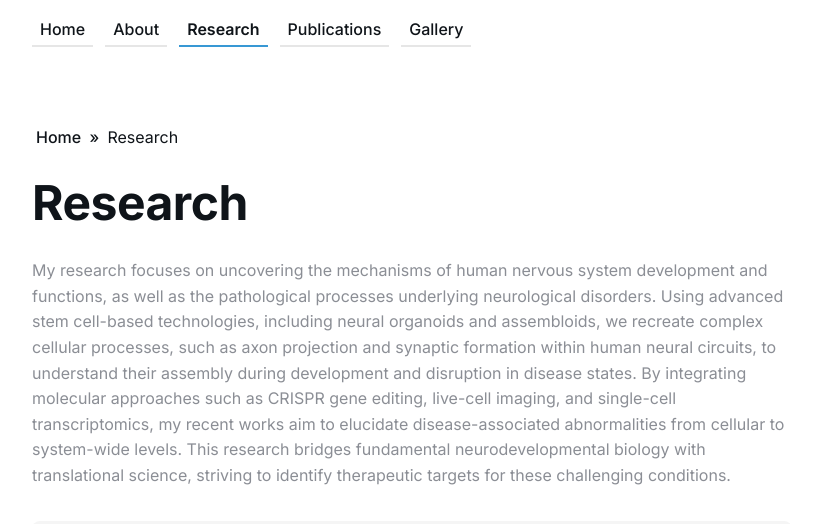
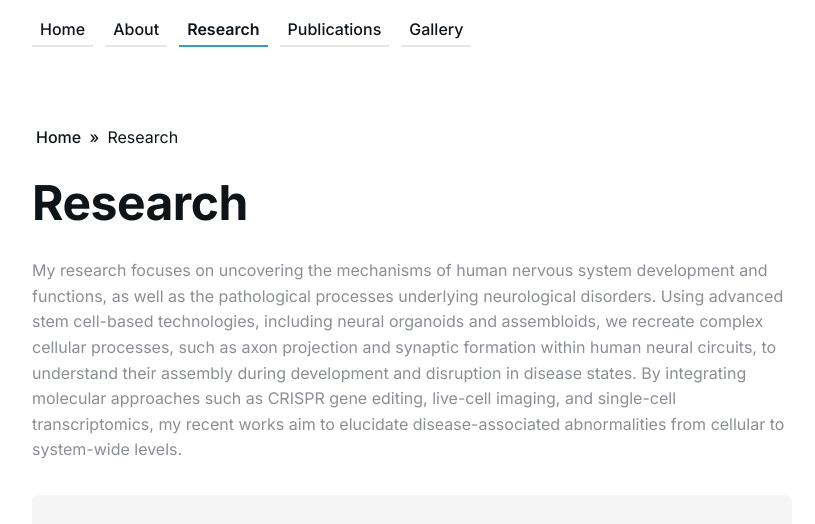
Before and after one commit to ykmiura/ykmiura.github.io, a Jekyll site: the page built from _pages/research.md, in a window 1280 px wide and 900 px high, scrolled down 339 px. Shown: the top 524 px of the window, without its empty margins (228-1043 px from the left). Built offline with Jekyll 4.4.1, drawn with Linux system fonts in a browser that asks for light colours.

Commit message:
Update research.md

```diff
--- a/_pages/research.md
+++ b/_pages/research.md
@@ -1,9 +1,9 @@
 ---
 layout: page
 title: Research
-description: My research focuses on uncovering the mechanisms of human nervous system development and functions, as well as the pathological processes underlying neurological disorders. Using advanced stem cell-based technologies, including neural organoids and assembloids, we recreate complex cellular processes, such as axon projection and synaptic formation within human neural circuits, to understand their assembly during development and disruption in disease states. By integrating molecular approaches such as CRISPR gene editing, live-cell imaging, and single-cell transcriptomics, my recent works aim to elucidate disease-associated abnormalities from cellular to system-wide levels. This research bridges fundamental neurodevelopmental biology with translational science, striving to identify therapeutic targets for these challenging conditions.
+description: My research focuses on uncovering the mechanisms of human nervous system development and functions, as well as the pathological processes underlying neurological disorders. Using advanced stem cell-based technologies, including neural organoids and assembloids, we recreate complex cellular processes, such as axon projection and synaptic formation within human neural circuits, to understand their assembly during development and disruption in disease states. By integrating molecular approaches such as CRISPR gene editing, live-cell imaging, and single-cell transcriptomics, my recent works aim to elucidate disease-associated abnormalities from cellular to system-wide levels.
 permalink: /research/
-image: '/images/01-2.jpg'
+image: '/images/YM_word_cloud.jpg'
 page_cover: '/images/01.jpg'
 ---
 
```
